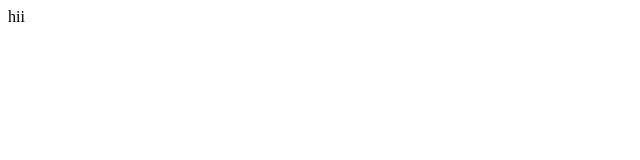
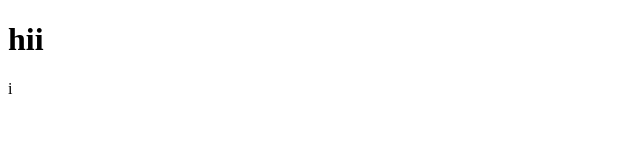
Before and after one commit to sanved147/GithubRepoPge-design, a plain HTML site: page index.html in a window 1280 px wide. Shown: the whole page, without its empty margins (0-640 px from the left). Drawn offline with Linux system fonts and the light colour scheme.

Commit message:
your message

```diff
--- a/index.html
+++ b/index.html
@@ -6,6 +6,7 @@
     <title>Document</title>
 </head>
 <body>
-    hii
+    <h1>hii</h1>
+    i
 </body>
 </html>
```
